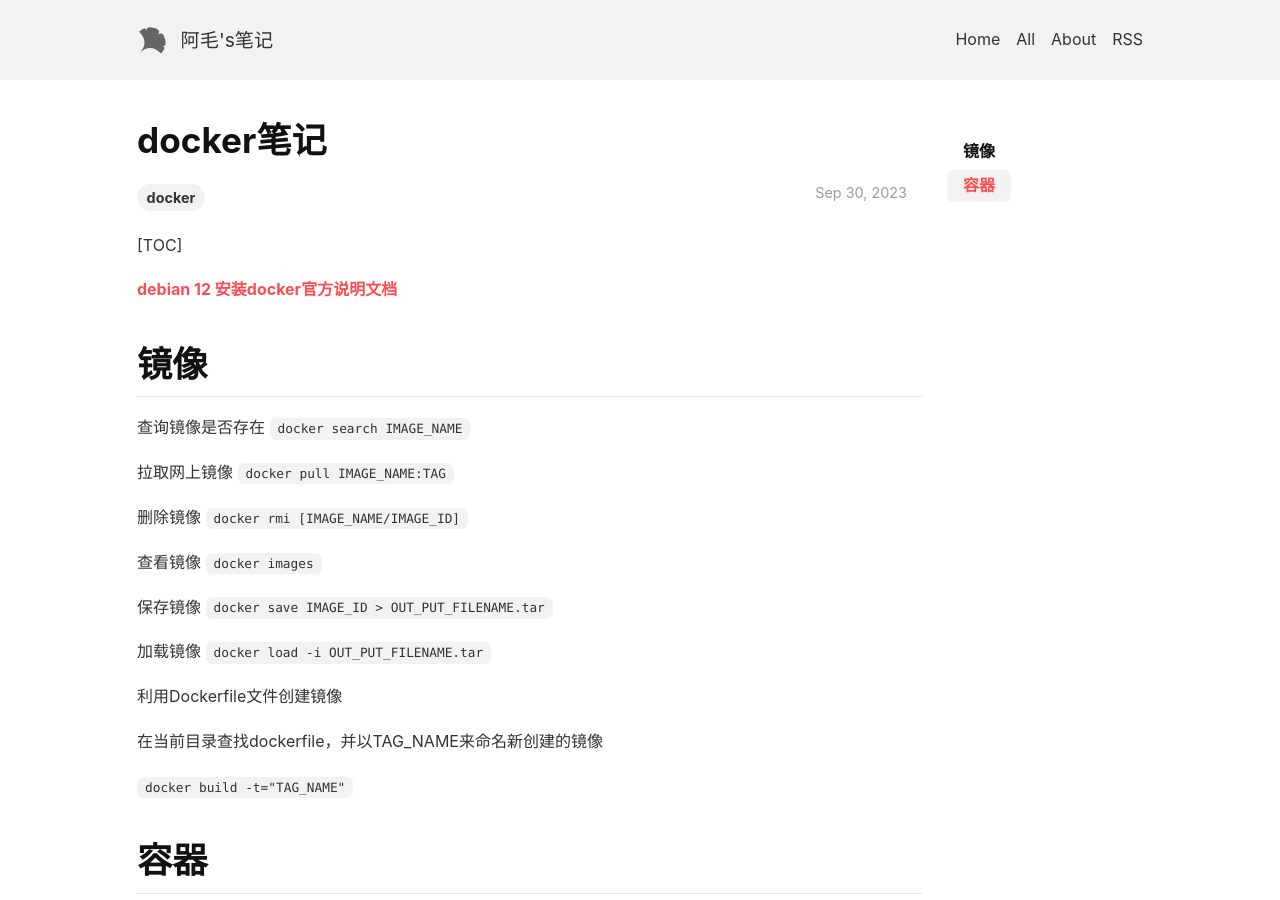
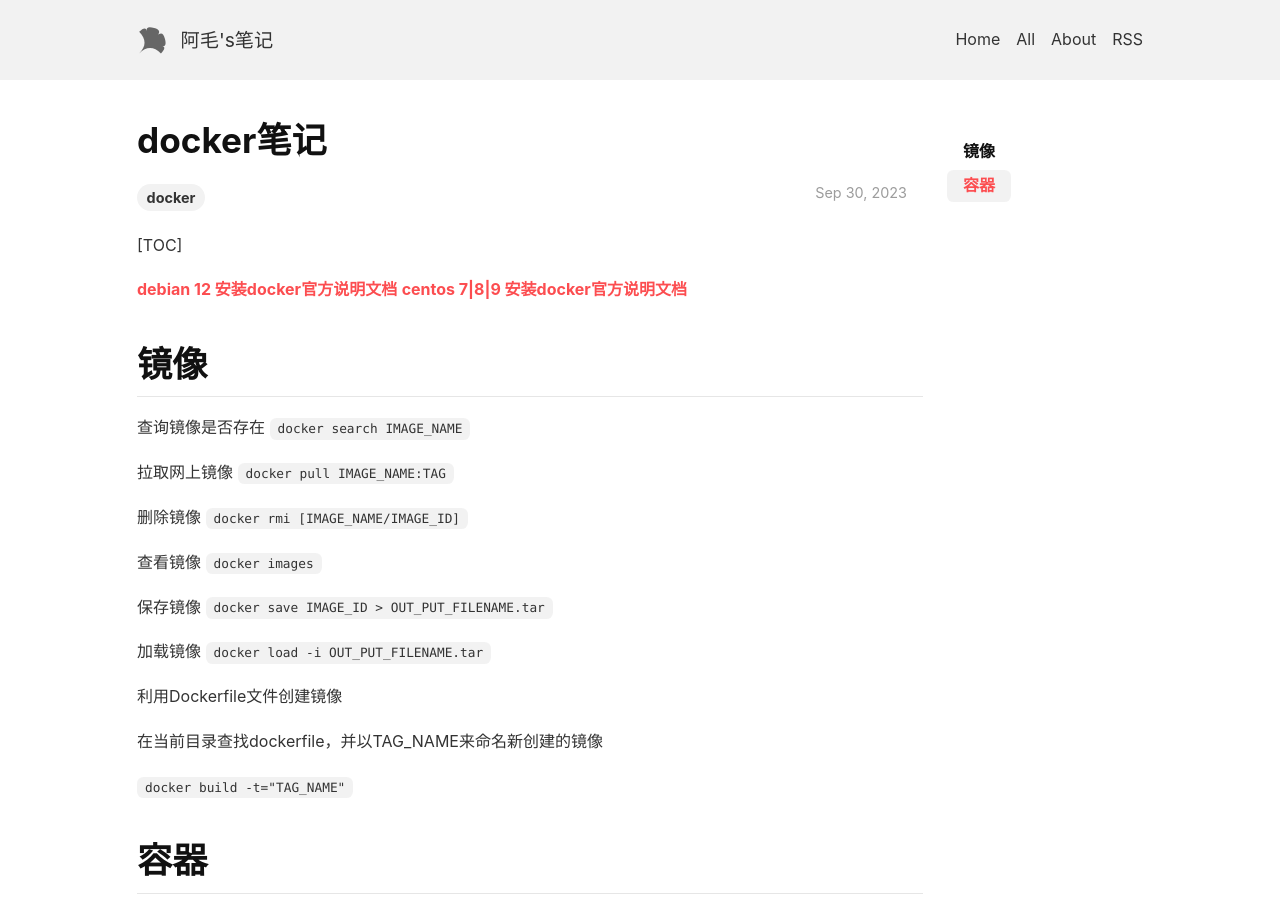
Before and after one commit to lizijie/lizijie.github.io, a Jekyll site: the page built from _posts/2023-09-30-docker笔记.md, in a window 1280 px wide and 900 px high. Built offline with Jekyll 4.4.1, drawn with Linux system fonts in a browser that asks for light colours; nearby versions of some CDN libraries; comment, search, counter and statistics services are not loaded.

Commit message:
Update 2023-09-30-docker笔记.md

```diff
--- a/_posts/2023-09-30-docker笔记.md
+++ b/_posts/2023-09-30-docker笔记.md
@@ -9,6 +9,8 @@ tags: docker
 
 
 [debian 12 安装docker官方说明文档](https://docs.docker.com/engine/install/debian/#install-using-the-repository)
+[centos 7|8|9 安装docker官方说明文档](https://docs.docker.com/engine/install/centos/)
+
 
 # 镜像
 
```
